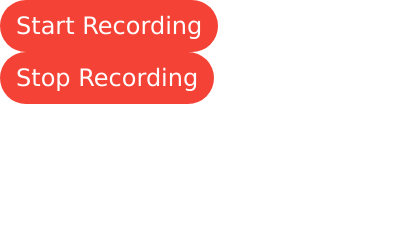
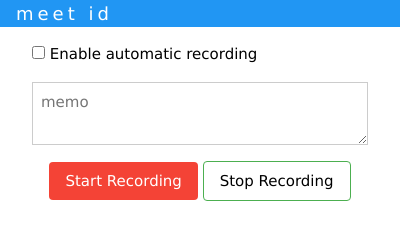
Before and after one commit to ychubachi/google_meet-autorec, a browser extension: page popup.html in a window 400 px wide. Drawn offline with Linux system fonts and the light colour scheme.

Commit message:
Create user interface

```diff
--- a/popup.html
+++ b/popup.html
@@ -3,11 +3,30 @@
 
 <head>
   <link rel="stylesheet" href="popup.css">
+</head>
 
-<body style="width: 225px">
-  <button class="w3-button w3-red w3-round-xxlarge w3-xlarge" id="start_recording">Start Recording</button>
-  <button class="w3-button w3-red w3-round-xxlarge w3-xlarge" id="stop_recording">Stop Recording</button>
-  <script type="text/javascript" src="popup.js"></script>
+<body style="width: 400px">
+  <div class="w3-container w3-blue">
+    <div id="meet_id" class="w3-large w3-wide w3-blue">meet id</div>
+  </div>
+  <form class="w3-container w3-margin">
+    <div>
+      <input id="autorec" type="checkbox" name="autorec" value="1" />
+      <span>Enable automatic recording</span>
+    </div>
+    <div class="w3-margin-top">
+      <textarea id="memo" class="w3-input w3-border" type="text" name="memo" value="" placeholder="memo"></textarea>
+    </div>
+
+    <div class="w3-margin-top w3-bar w3-center">
+      <button id="start_recording" class="w3-button w3-round w3-red">Start Recording</button>
+      <button id="stop_recording" class="w3-button w3-round w3-border w3-border-green">Stop Recording</button>
+    </div>
+
+    <script type="text/javascript" src="jquery-3.5.1.min.js">
+    </script>
+    <script type="text/javascript" src="popup.js"></script>
+    </div>
 </body>
 
 </html>
--- a/popup.js
+++ b/popup.js
@@ -1,5 +1,14 @@
 console.log("popup.js");
 
+chrome.tabs.query({ active: true, currentWindow: true }, (e) => {
+  const current_url = e[0].url;
+  const meet_id = current_url.match("^https://meet.google.com/(.*)$")[1];
+  if (meet_id) {
+    $("#meet_id").text(meet_id);
+  }
+});
+
+// event listeners
 document.getElementById('start_recording').addEventListener('click', start_recording);
 document.getElementById('stop_recording').addEventListener('click', stop_recording);
 
```
